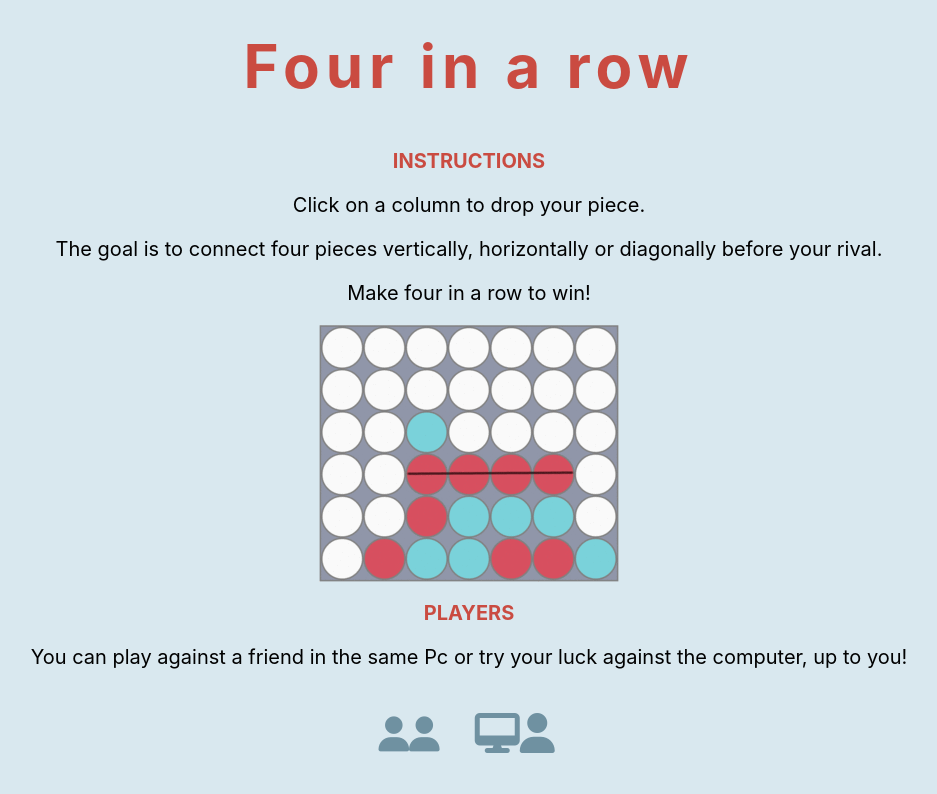
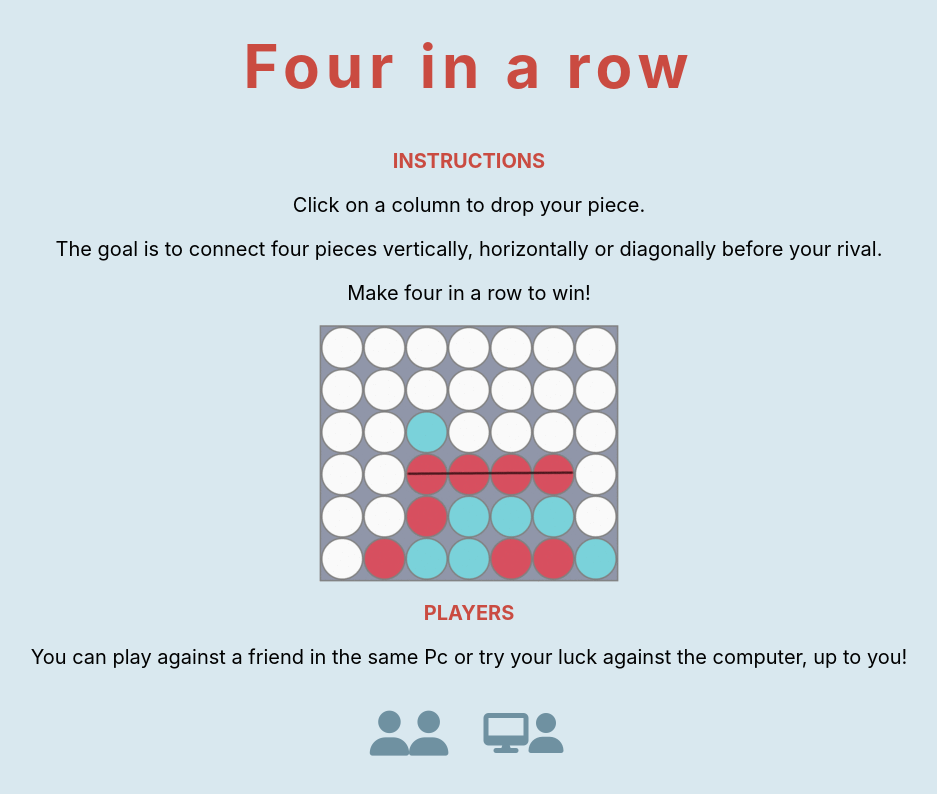
Before and after one commit to diana-moreno/four-in-a-row, a React (Create React App) app: page / in a window 1280 px wide. In both pictures the pointer is over the link 580 px from the left and 733 px from the top of the page. Shown: the top 794 px of the page, without its empty margins (171-1108 px from the left). Built offline with nearby package versions, Linux system fonts and the light colour scheme.

Commit message:
fix icons hover

```diff
--- a/src/components/Rules/Rules.css
+++ b/src/components/Rules/Rules.css
@@ -26,7 +26,7 @@ html {
 }
 .players-icons-container > a:hover {
   margin: 1.5rem;
-  font-size: 3.5rem;
+  font-size: 4.5rem;
 }
 .instructions-container > h2 {
   color: rgb(202, 75, 65);
```
